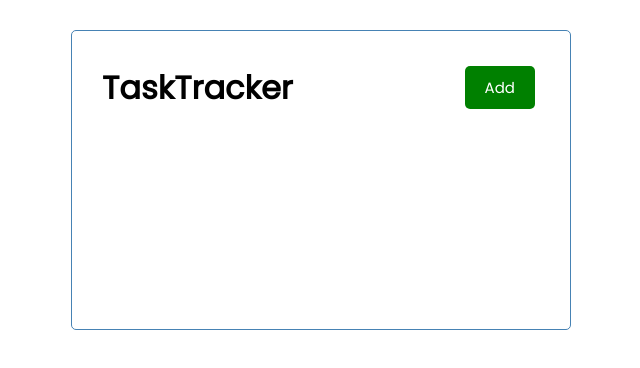
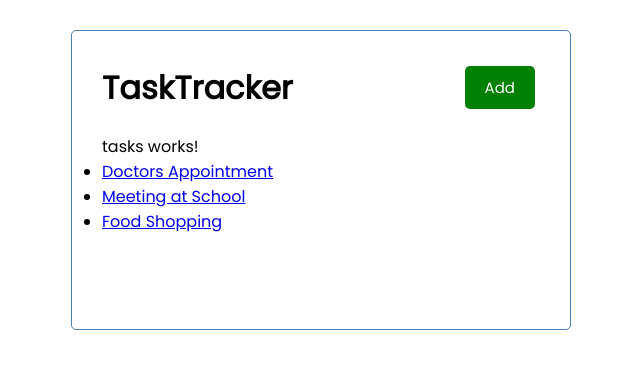
Before and after one commit to elvan/task-tracker-app-angular-example, an Angular app: page / in a window 1280 px wide. Shown: the top 368 px of the page, without its empty margins (319-959 px from the left). Built offline with nearby package versions, Linux system fonts and the light colour scheme.

Commit message:
displaying mock tasks

```diff
--- a/src/app/app.component.html
+++ b/src/app/app.component.html
@@ -1,3 +1,4 @@
 <div class="container">
   <app-header></app-header>
+  <app-tasks></app-tasks>
 </div>
--- a/src/app/app.module.ts
+++ b/src/app/app.module.ts
@@ -4,9 +4,10 @@ import { AppRoutingModule } from './app-routing.module';
 import { AppComponent } from './app.component';
 import { HeaderComponent } from './components/header/header.component';
 import { ButtonComponent } from './components/button/button.component';
+import { TasksComponent } from './components/tasks/tasks.component';
 
 @NgModule({
-  declarations: [AppComponent, HeaderComponent, ButtonComponent],
+  declarations: [AppComponent, HeaderComponent, ButtonComponent, TasksComponent],
   imports: [BrowserModule, AppRoutingModule],
   providers: [],
   bootstrap: [AppComponent],
--- /dev/null
+++ b/src/app/components/tasks/tasks.component.html
@@ -0,0 +1,6 @@
+<p>tasks works!</p>
+<ul>
+  <li *ngFor="let task of tasks">
+    <a [routerLink]="['/tasks', task.id]">{{ task.text }}</a>
+  </li>
+</ul>
--- /dev/null
+++ b/src/app/components/tasks/tasks.component.ts
@@ -0,0 +1,16 @@
+import { Component, OnInit } from '@angular/core';
+import { TASKS } from 'src/app/mock-tasks';
+import { Task } from '../../task';
+
+@Component({
+  selector: 'app-tasks',
+  templateUrl: './tasks.component.html',
+  styleUrls: ['./tasks.component.css'],
+})
+export class TasksComponent implements OnInit {
+  tasks: Task[] = TASKS;
+
+  constructor() {}
+
+  ngOnInit(): void {}
+}
--- /dev/null
+++ b/src/app/mock-tasks.ts
@@ -0,0 +1,22 @@
+import { Task } from './task';
+
+export const TASKS: Task[] = [
+  {
+    id: 1,
+    text: 'Doctors Appointment',
+    day: 'May 5th at 2:30pm',
+    reminder: true,
+  },
+  {
+    id: 2,
+    text: 'Meeting at School',
+    day: 'May 6th at 1:30pm',
+    reminder: true,
+  },
+  {
+    id: 3,
+    text: 'Food Shopping',
+    day: 'May 7th at 12:30pm',
+    reminder: false,
+  },
+];
--- /dev/null
+++ b/src/app/task.ts
@@ -0,0 +1,6 @@
+export interface Task {
+  id?: number;
+  text: string;
+  day: string;
+  reminder: boolean;
+}
```
Also changed, not shown: src/app/components/tasks/tasks.component.css (added).
